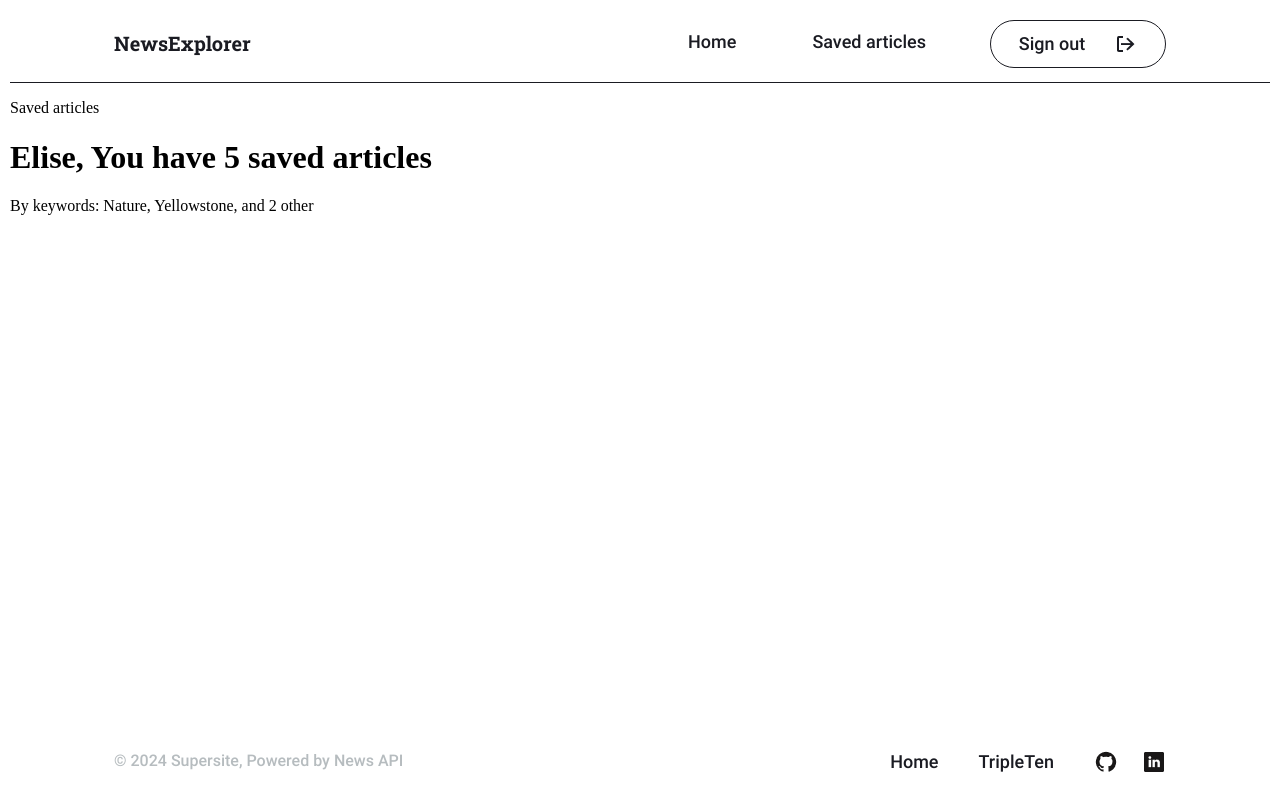
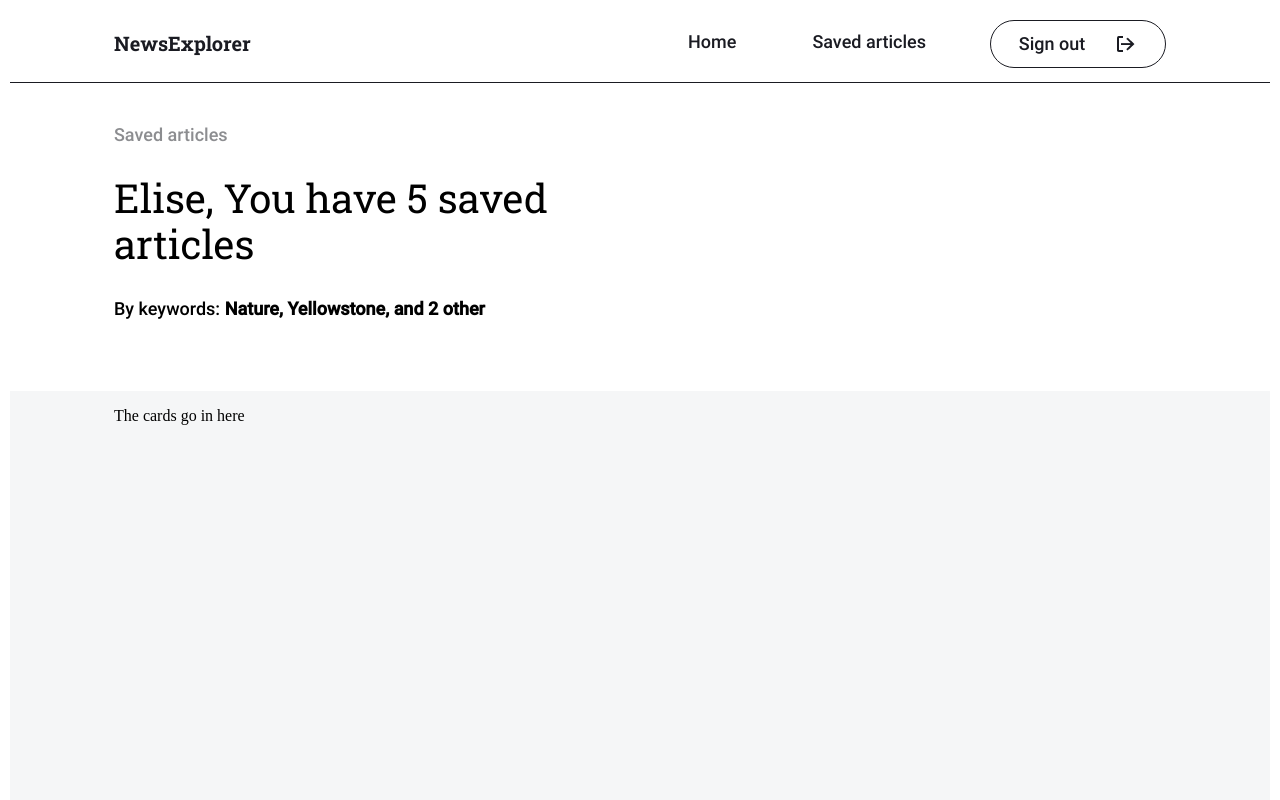
Before and after one commit to cdmstr-kev/news-explorer-frontend, a React (Vite) app: page /savedNews in a window 1280 px wide. Shown: the top 800 px of the page. Built offline with nearby package versions, Linux system fonts and the light colour scheme; no server answers.

Commit message:
saved page first draft complete

```diff
--- a/src/components/SavedNews/SavedNews.css
+++ b/src/components/SavedNews/SavedNews.css
@@ -1,2 +1,48 @@
-.saved__news-container {
+.saved-news__container {
+  padding: 40px 0 62px 0 ;
 }
+
+.saved-news__articles {
+  font-family: 'roboto', Georgia, 'Times New Roman', serif;
+  font-weight: 400;
+  font-size: 18px;
+  line-height: 24px;
+  letter-spacing: 0;
+  margin: 0 104px 28px 104px;
+  color: rgba(26, 27, 34, 0.5);
+}
+
+.saved-news__title {
+  font-family: 'roboto-slab', Georgia, 'Times New Roman', serif;
+  font-weight: 400;
+  font-size: 40px;
+  line-height: 46px;
+  letter-spacing: 0;
+
+
+  margin: 0 104px 30px 104px;
+}
+
+.saved-news__subtitle {
+  font-family: 'roboto', Georgia, 'Times New Roman', serif;
+  font-weight: 400;
+  font-size: 18px;
+  line-height: 24px;
+  margin: 0 104px 52px 104px;
+}
+
+.saved-news__subtitle_type_bold {
+  font-family: 'roboto', Georgia, 'Times New Roman', serif;
+  font-weight: 700;
+  font-size: 18px;
+  line-height: 24px;
+  letter-spacing: 0;
+}
+
+.saved-news__cardlist {
+  display: flex;
+  flex-wrap: wrap;
+  background-color: #F5F6F7;
+  height: 100vh;
+  padding: 0 104px 0 104px;
+}
--- a/src/components/SavedNews/SavedNews.jsx
+++ b/src/components/SavedNews/SavedNews.jsx
@@ -1,15 +1,24 @@
 import NewsCard from "../NewsCard/NewsCard.jsx";
+import "./SavedNews.css";
 
 const SavedNews = () => {
   return (
     <div className={"saved-news__container"}>
       <p className={"saved-news__articles"}>Saved articles</p>
-      <h1 className={"saved-news__title"}>Elise, You have 5 saved articles</h1>
+      <h1 className={"saved-news__title"}>
+        Elise, You have 5 saved
+        <br /> articles
+      </h1>
       <p className={"saved-news__subtitle"}>
-        By keywords: Nature, Yellowstone, and 2 other
+        By keywords:{" "}
+        <span className={"saved-news__subtitle_type_bold"}>
+          Nature, Yellowstone, and 2 other
+        </span>
       </p>
       <img src="" alt="" />
-      <section className={"saved-news__cardlist"}></section>
+      <section className={"saved-news__cardlist"}>
+        <p>The cards go in here</p>
+      </section>
     </div>
   );
 };
```
